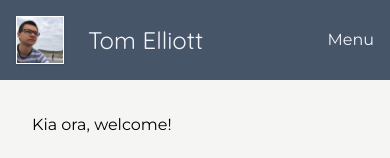
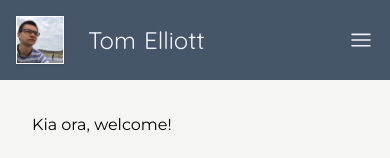
Before and after one commit to tmelliott/tmelliott.github.io, a Next.js app: page / in a window 390 px wide. Shown: the top 158 px of the page. Built offline with nearby package versions, Linux system fonts and the light colour scheme; what tailwind-highlightjs would draw is missing.

Commit message:
better header responsiveness

```diff
--- a/src/app/Header.tsx
+++ b/src/app/Header.tsx
@@ -5,11 +5,14 @@ import { motion } from "framer-motion";
 import { usePathname } from "next/navigation";
 import Link from "next/link";
 import {
+  Bars3Icon,
   CodeBracketIcon,
   HomeIcon,
   NewspaperIcon,
   PencilIcon,
+  XCircleIcon,
 } from "@heroicons/react/24/solid";
+import { useState } from "react";
 
 const social = [
   {
@@ -65,12 +68,13 @@ export default function Header() {
     return path?.includes(href);
   };
 
+  const [showMenu, setShowMenu] = useState(false);
+
   return (
     <header className="flex lg:flex-col items-center gap-6 bg-slate-600 lg:h-full text-slate-100">
       <div className="flex items-center justify-between w-full p-4 md:p-8 lg:p-4 xl:p-8">
-        <hgroup className="flex lg:flex-col xl:flex-row items-center justify-center gap-6">
+        <hgroup className="flex lg:flex-col xl:flex-row items-center justify-center gap-6 lg:w-full">
           <div className="relative h-12 w-12 md:h-20 md:w-20 lg:h-14 lg:w-14">
-            {" "}
             <Image
               src="/profile.jpg"
               alt="Tom Elliott"
@@ -79,25 +83,49 @@ export default function Header() {
             />
           </div>
           <div className="flex flex-col gap-2 justify-center xl:text-left">
-            <h1 className="text-2xl font-heading lg:hidden xl:block">
-              Tom Elliott
+            <h1 className="text-2xl font-heading flex items-center gap-2 lg:flex-col xl:flex-row lg:text-lg xl:text-2xl">
+              <span>Tom</span>
+              <span>Elliott</span>
             </h1>
           </div>
         </hgroup>
 
         {/* this will be responsive i.e., a side-drawer */}
-        <div className="lg:hidden">Menu</div>
+        <div className="lg:hidden">
+          <Bars3Icon
+            height={26}
+            width={26}
+            className="cursor-pointer hover:text-gray-300"
+            onClick={() => setShowMenu(true)}
+          />
+        </div>
       </div>
 
-      <nav className="hidden h-full lg:flex w-full flex-col">
-        <ul className="flex flex-col items-start w-full flex-wrap flex-1">
+      <nav
+        className={`${
+          !showMenu && "hidden"
+        } fixed inset-0 bg-slate-600 flex flex-col pt-24 gap-12 lg:pt-0 items-center lg:static lg:bg-inherit lg:h-full lg:flex lg:w-full lg:flex-col`}
+      >
+        {/* a big close button */}
+        {showMenu && (
+          <div className="lg:hidden text-sm uppercase flex flex-col gap-2 cursor-pointer hover:text-gray-300">
+            <XCircleIcon
+              height={42}
+              width={42}
+              onClick={() => setShowMenu(false)}
+            />
+            Close
+          </div>
+        )}
+
+        <ul className="flex flex-col items-start w-auto lg:w-full flex-wrap lg:flex-1">
           {navItems.map(({ name, href, Icon }) => (
             <li
               key={href}
               className={`${checkMatch(href) ? "" : ""}
-                relative block w-full group py-3 h-[48px]`}
+                relative block w-full group py-3 h-[48px] lg:h-[92px] xl:h-[48px]`}
             >
-              {checkMatch(href) && (
+              {checkMatch(href) && !showMenu && (
                 <motion.div
                   layoutId="activeLinkBG"
                   className="bg-stone-100 absolute inset-0 z-0"
@@ -105,8 +133,8 @@ export default function Header() {
               )}
               <Link href={href}>
                 <div
-                  className={`flex font-heading items-center gap-2 absolute inset-0 px-8 z-10 justify-center xl:justify-start ${
-                    checkMatch(href)
+                  className={`flex font-heading items-center gap-2 lg:absolute inset-0 py-4 lg:py-0 px-8 z-10 lg:justify-center xl:justify-start lg:flex-col lg:gap-1 xl:gap-2 xl:flex-row ${
+                    checkMatch(href) && !showMenu
                       ? "text-gray-800"
                       : "group-hover:text-gray-200 group-hover:bg-white group-hover:bg-opacity-5"
                   }`}
@@ -120,7 +148,10 @@ export default function Header() {
                         : "group-hover:animate-wiggle group-hover:scale-110"
                     }`}
                   />
-                  <div className="hidden xl:block">{name}</div>
+                  {/* <div className="lg:hidden xl:block">{name}</div> */}
+                  <div className="lg:text-sm xl:text-base lg:text-center xl:text-left">
+                    {name}
+                  </div>
                 </div>
               </Link>
             </li>
@@ -134,7 +165,7 @@ export default function Header() {
               <a
                 href={href}
                 title={name}
-                className="relative w-4 h-4 md:w-8 md:h-8 block"
+                className="relative w-8 h-8 md:w-8 md:h-8 block"
               >
                 <Image
                   src={`/icons/${icon}.svg`}
```
